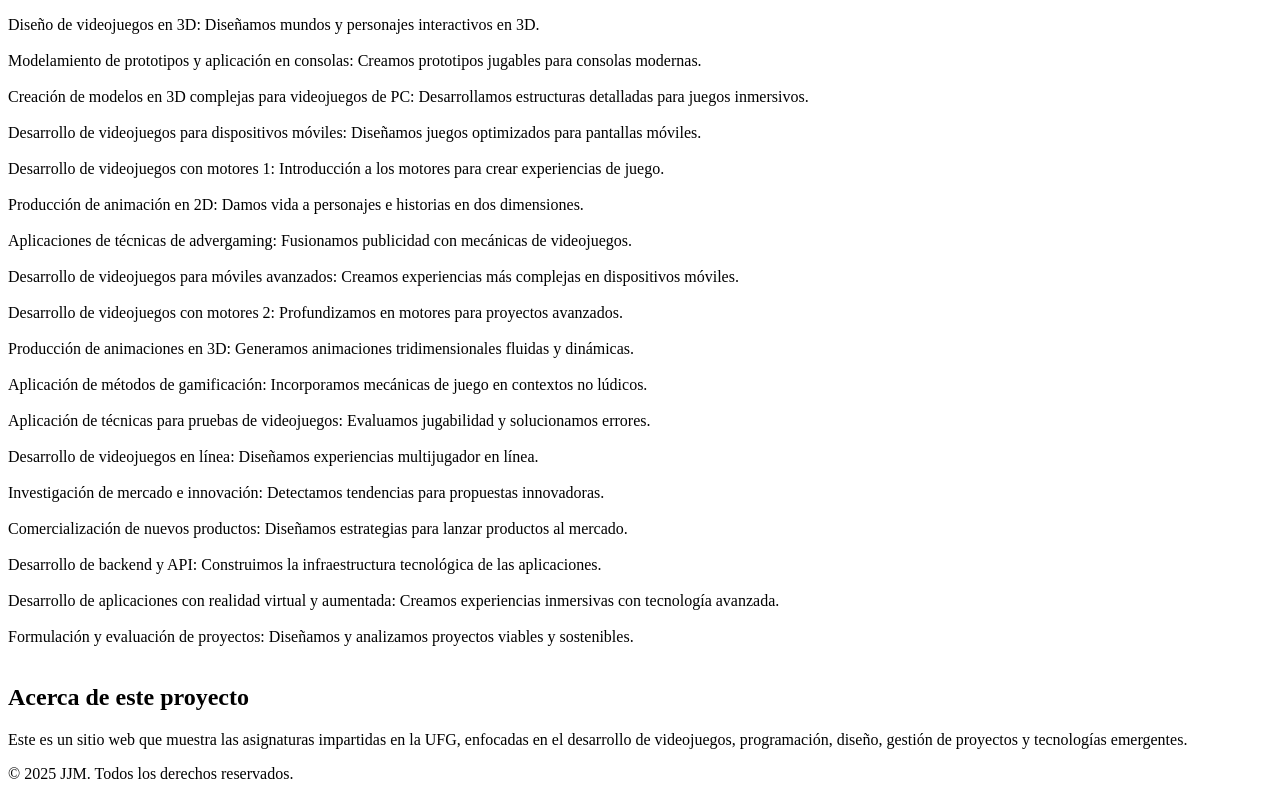
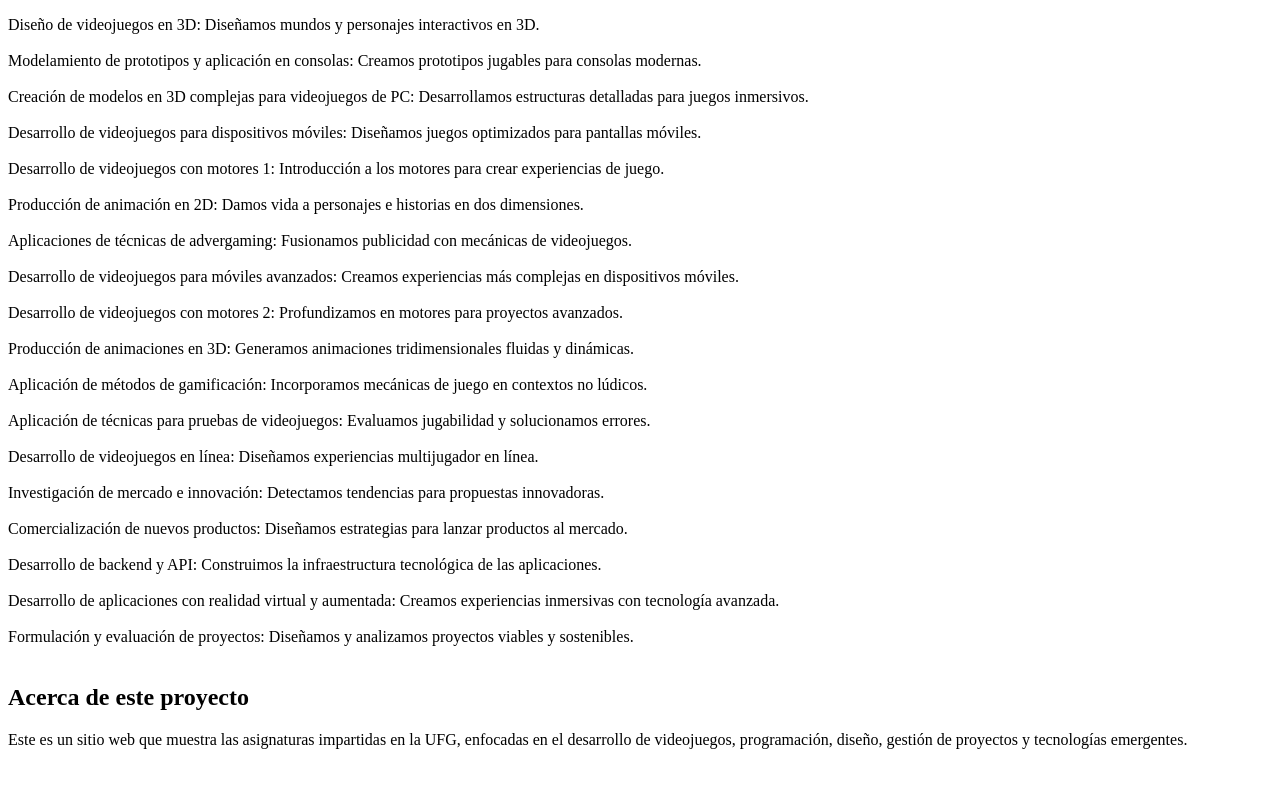
Before and after one commit to Johdevgit/mi-sitio-web, a plain HTML site: page index.html in a window 1280 px wide. Shown: the part 1136-1935 px from the top of the page. After the commit the page ends 1901 px from the top, so only its background shows below. Drawn offline with Linux system fonts and the light colour scheme.

Commit message:
Actualizando página

```diff
--- a/index.html
+++ b/index.html
@@ -112,17 +112,11 @@
 </div>
 </header>
 
-<!-- Contenido principal -->
 <section id="contenido" class="main-content">
 <h2>Acerca de este proyecto</h2>
 <p>Este es un sitio web que muestra las asignaturas impartidas en la UFG, enfocadas en el desarrollo de videojuegos,
     programación, diseño, gestión de proyectos y tecnologías emergentes.</p>
 </section>
 
-<!-- Pie de página -->
-<footer>
-<p>&copy; 2025 JJM. Todos los derechos reservados.</p>
-</footer>
-
 </body>
 </html>
```
